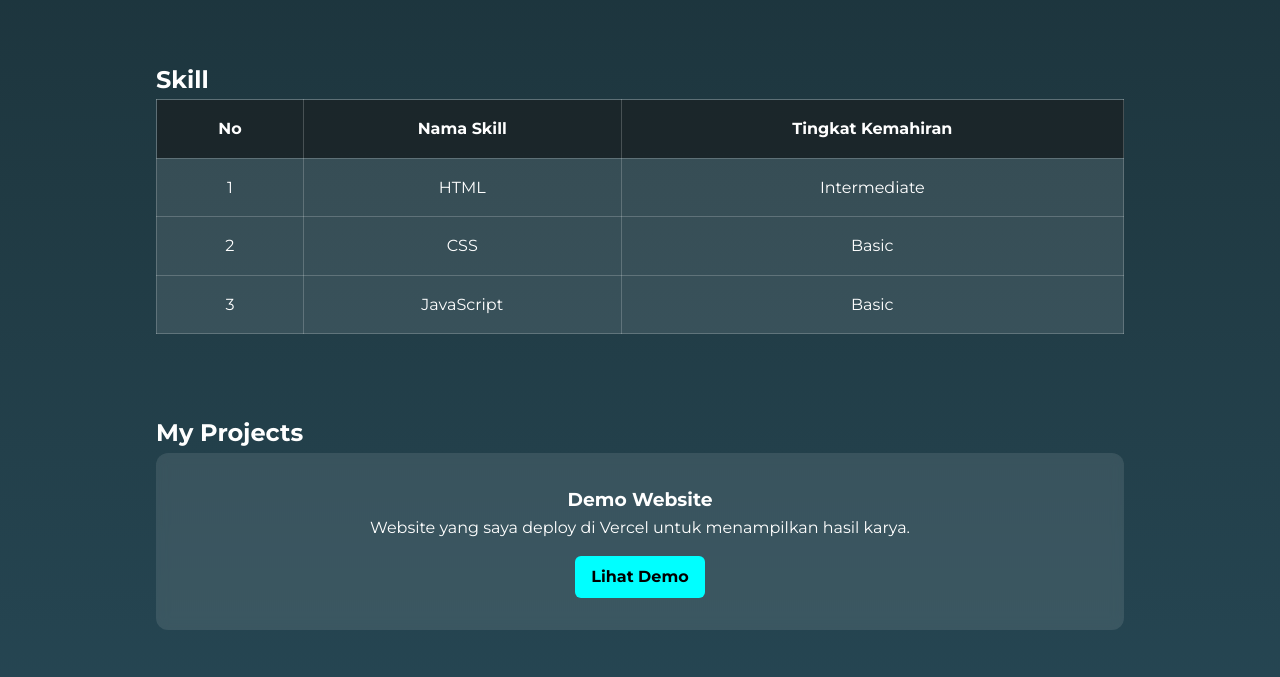
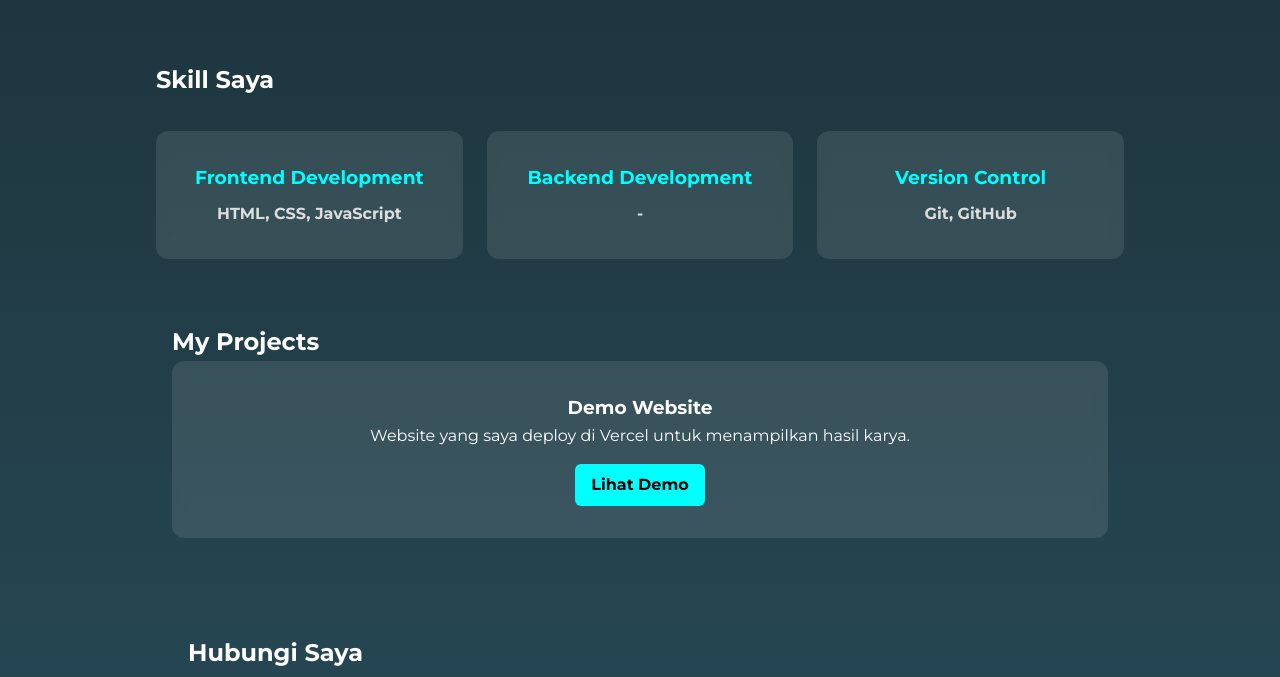
Before and after one commit to Ryuchii-ai/portofolio-hitlab, a plain HTML site: page pertemuan-2/portofolio.html in a window 1280 px wide. Shown: the part 903-1580 px from the top of the page. Drawn offline with Linux system fonts and the light colour scheme.

Commit message:
skill card

```diff
--- a/pertemuan-2/portofolio.html
+++ b/pertemuan-2/portofolio.html
@@ -61,36 +61,23 @@
       </p>
     </section>
 
-    <!-- Skill Table -->
+    <!-- Skills Section -->
     <section id="skills">
-      <h2>Skill</h2>
-      <table border="1" cellpadding="8" cellspacing="0">
-        <thead>
-          <tr>
-            <th>No</th>
-            <th>Nama Skill</th>
-            <th>Tingkat Kemahiran</th>
-          </tr>
-        </thead>
-        <tbody>
-          <tr>
-            <td>1</td>
-            <td>HTML</td>
-            <td>Intermediate</td>
-          </tr>
-          <tr>
-            <td>2</td>
-            <td>CSS</td>
-            <td>Basic</td>
-          </tr>
-          <tr>
-            <td>3</td>
-            <td>JavaScript</td>
-            <td>Basic</td>
-          </tr>
-        </tbody>
-      </table>
-    </section>
+      <h2>Skill Saya</h2>
+      <div class="skills-container">
+        <div class="skill-card">
+          <h3>Frontend Development</h3>
+          <p>HTML, CSS, JavaScript</p>
+        </div>
+        <div class="skill-card">
+          <h3>Backend Development</h3>
+          <p>-</p>
+        </div>
+        <div class="skill-card">
+          <h3>Version Control</h3>
+          <p>Git, GitHub</p>
+        </div>
+      </div>
 
     <!-- Projects Section -->
     <section id="projects">
--- a/pertemuan-2/style.css
+++ b/pertemuan-2/style.css
@@ -170,6 +170,38 @@ section {
   background: #00bcd4;
 }
 
+/* Skills Section */
+.skills-container {
+  display: grid;
+  grid-template-columns: repeat(auto-fit, minmax(200px, 1fr));
+  gap: 1.5rem;
+  margin-top: 2rem;
+}
+
+.skill-card {
+  background: rgba(255,255,255,0.1);
+  padding: 2rem;
+  border-radius: 12px;
+  text-align: center;
+  backdrop-filter: blur(6px);
+  transition: transform 0.3s, background 0.3s;
+}
+
+.skill-card:hover {
+  transform: translateY(-5px);
+  background: rgba(255,255,255,0.2);
+}
+
+.skill-card h3 {
+  margin-bottom: 0.5rem;
+  color: cyan;
+}
+
+.skill-card p {
+  color: #ddd;
+  font-weight: bold;
+}
+
 /* Contact Section */
 #contact {
   max-width: 1000px;
```
